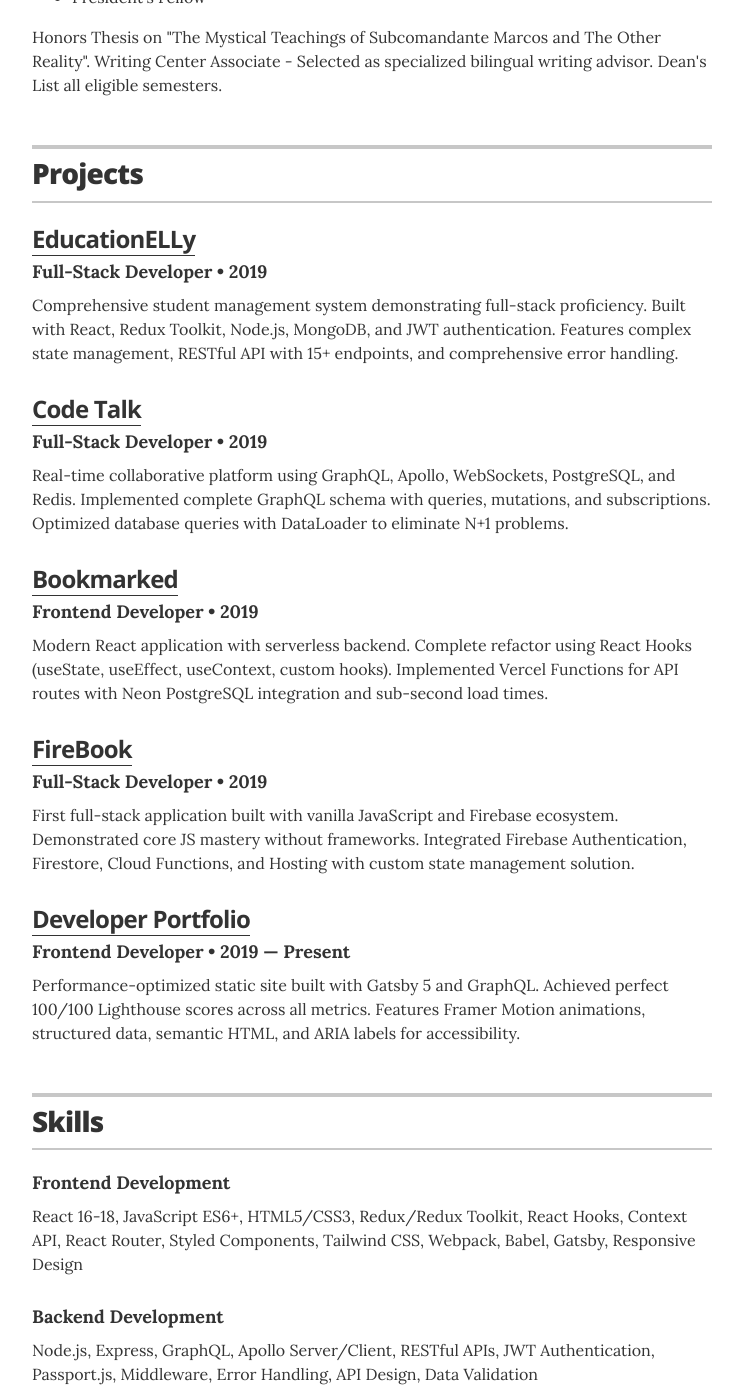
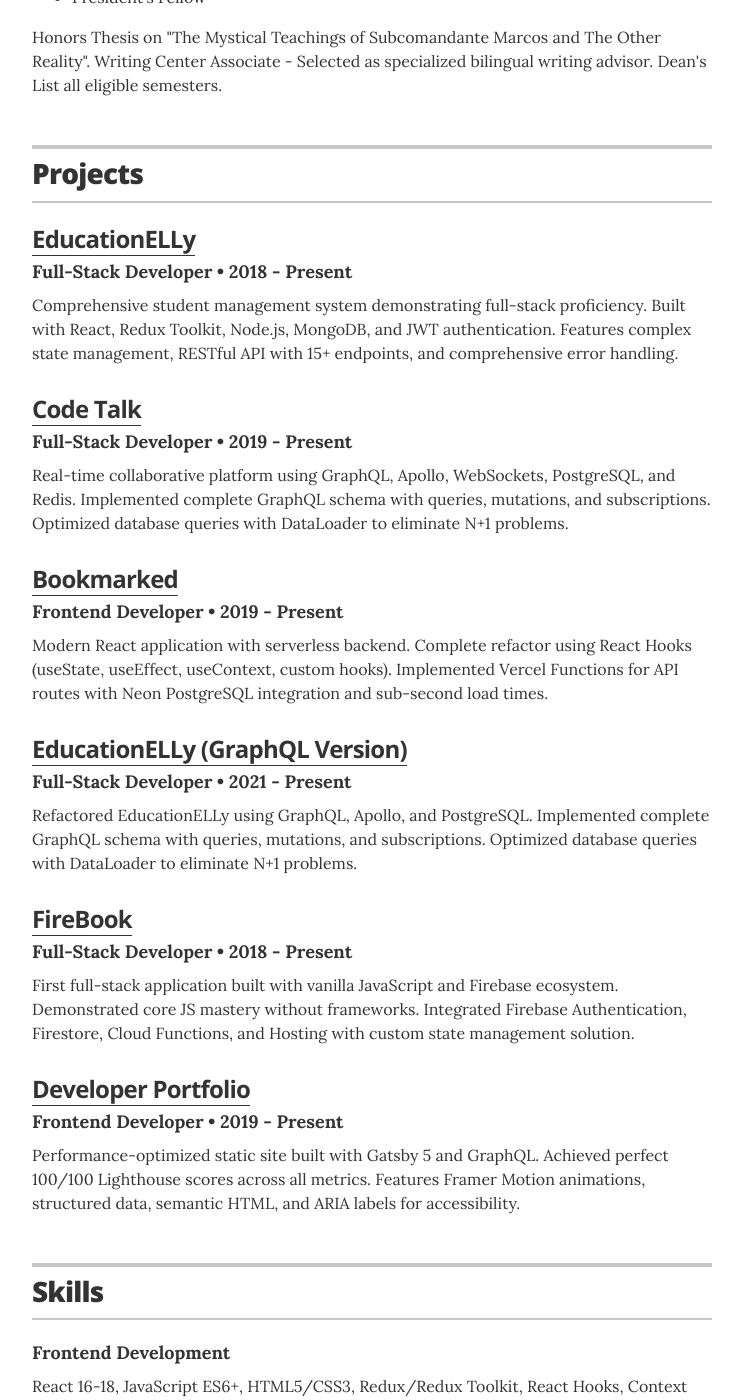
Before and after one commit to maxjeffwell/Resume, a Jekyll site: the page built from index.html, in a window 1280 px wide and 1400 px high, scrolled down 1500 px. Shown: the whole window, without its empty margins (268-1011 px from the left). Built offline with Jekyll 4.4.1, drawn with Linux system fonts in a browser that asks for light colours.

Commit message:
Update resume content and configuration
- Change location from Massachusetts to Florida
- Remove LinkedIn references from config and links
- Comment out associations and interests sections
- Update project durations and add new GraphQL version of EducationELLy
- Add IDE configuration files to gitignore

```diff
--- a/_config.yml
+++ b/_config.yml
@@ -18,7 +18,7 @@
 # Contact info
 resume_contact_email: "jeff@el-jefe.me"
 resume_contact_telephone: "508.395.2008"
-resume_contact_address: "Massachusetts, USA"
+resume_contact_address: "Florida, USA"
 
 resume_header_contact_info: "jeff@el-jefe.me • 508.395.2008"
 display_header_contact_info: "true"
@@ -41,7 +41,6 @@
 # Resume social links
 resume_social_links:
   resume_github_url: "https://github.com/maxjeffwell"
-  resume_linkedin_url: "https://www.linkedin.com/in/maxjeffwell"
   resume_website_url: "https://el-jefe.me"
 
 resume_print_social_links: true
--- a/_data/interests.yml
+++ b/_data/interests.yml
@@ -1,4 +1,4 @@
 # Interests
-- description: Human rights and world affairs
-- description: Music (baritone saxiphonist)
-- description: Linguistics
+#- description: Human rights and world affairs
+#- description: Music (baritone saxiphonist)
+#- description: Linguistics
--- a/_data/links.yml
+++ b/_data/links.yml
@@ -3,5 +3,3 @@
   description: Personal Portfolio Website
 - url: "https://github.com/maxjeffwell"
   description: GitHub Profile
-- url: "https://linkedin.com/in/maxjeffwell"
-  description: LinkedIn Profile
--- a/_data/projects.yml
+++ b/_data/projects.yml
@@ -3,34 +3,46 @@
 # EducationELLy
 - project: EducationELLy
   role: Full-Stack Developer
-  duration: 2019
+  duration: 2018 - Present
   url: "https://educationelly-client-71a1b1901aaa.herokuapp.com/"
   description: Comprehensive student management system demonstrating full-stack proficiency. Built with React, Redux Toolkit, Node.js, MongoDB, and JWT authentication. Features complex state management, RESTful API with 15+ endpoints, and comprehensive error handling.
+
 
 # Code Talk
 - project: Code Talk
   role: Full-Stack Developer
-  duration: 2019
-  url: "https://github.com/maxjeffwell/code-talk"
+  duration: 2019 - Present
+  url: "https://code-talk-client-c46118c24c30.herokuapp.com/"
   description: Real-time collaborative platform using GraphQL, Apollo, WebSockets, PostgreSQL, and Redis. Implemented complete GraphQL schema with queries, mutations, and subscriptions. Optimized database queries with DataLoader to eliminate N+1 problems.
+
 
 # Bookmarked
 - project: Bookmarked
   role: Frontend Developer
-  duration: 2019
+  duration: 2019 - Present
   url: "https://bookmarks-react-hooks.vercel.app/"
   description: Modern React application with serverless backend. Complete refactor using React Hooks (useState, useEffect, useContext, custom hooks). Implemented Vercel Functions for API routes with Neon PostgreSQL integration and sub-second load times.
+
+
+# EducationELLy (GraphQL Version)
+- project: EducationELLy (GraphQL Version)
+  role: Full-Stack Developer
+  duration: 2021 - Present
+  url: "https://educationelly-client-graphql-176ac5044d94.herokuapp.com/"
+  description: Refactored EducationELLy using GraphQL, Apollo, and PostgreSQL. Implemented complete GraphQL schema with queries, mutations, and subscriptions. Optimized database queries with DataLoader to eliminate N+1 problems.
+
 
 # FireBook
 - project: FireBook
   role: Full-Stack Developer
-  duration: 2019
+  duration: 2018 - Present
   url: "https://marmoset-c2870.firebaseapp.com"
   description: First full-stack application built with vanilla JavaScript and Firebase ecosystem. Demonstrated core JS mastery without frameworks. Integrated Firebase Authentication, Firestore, Cloud Functions, and Hosting with custom state management solution.
+
 
 # Developer Portfolio
 - project: Developer Portfolio
   role: Frontend Developer
-  duration: 2019 — Present
+  duration: 2019 - Present
   url: "https://el-jefe.me"
   description: Performance-optimized static site built with Gatsby 5 and GraphQL. Achieved perfect 100/100 Lighthouse scores across all metrics. Features Framer Motion animations, structured data, semantic HTML, and ARIA labels for accessibility.
```
Also changed, not shown: _data/associations.yml (+10 -10 lines), 1 other file.
